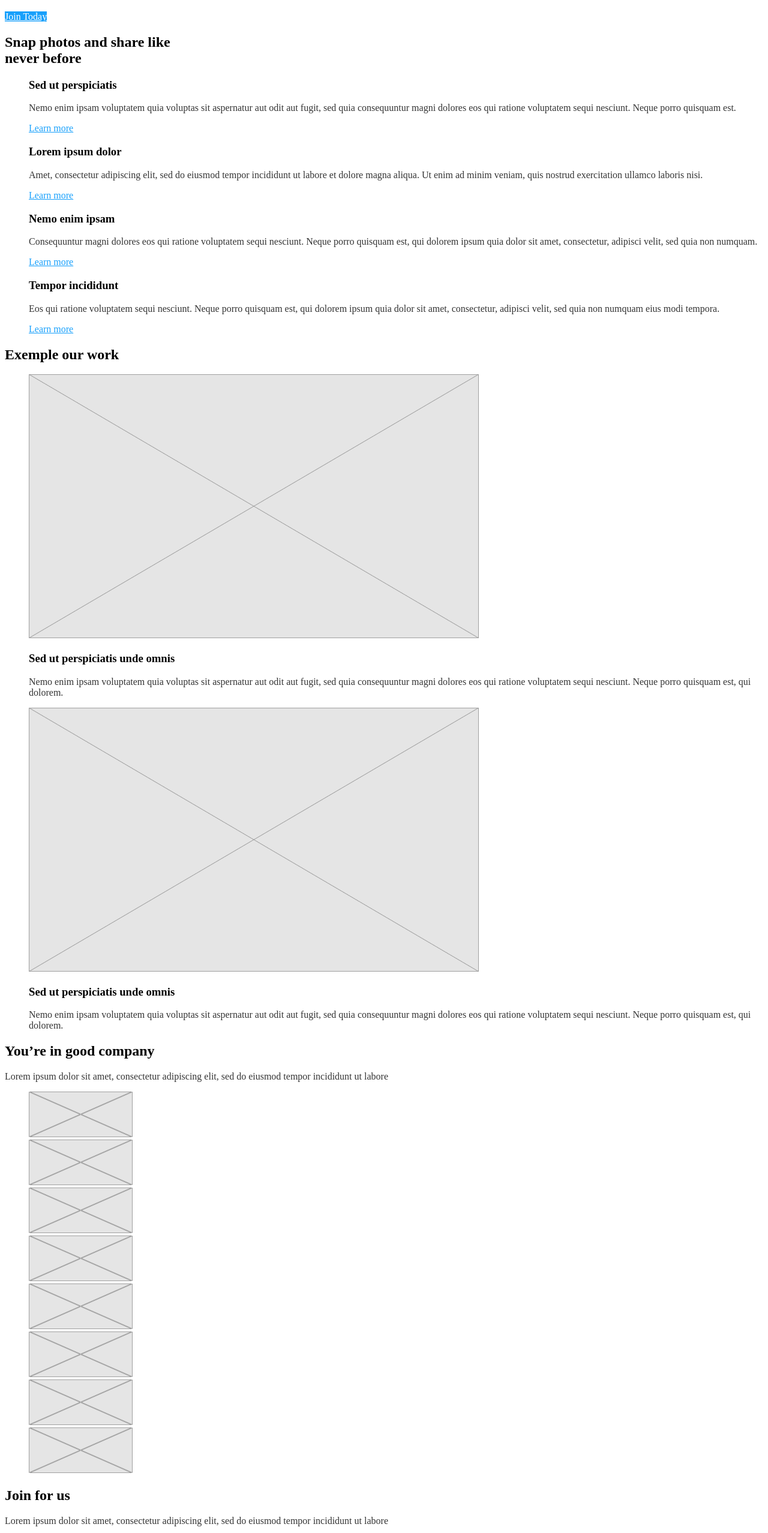
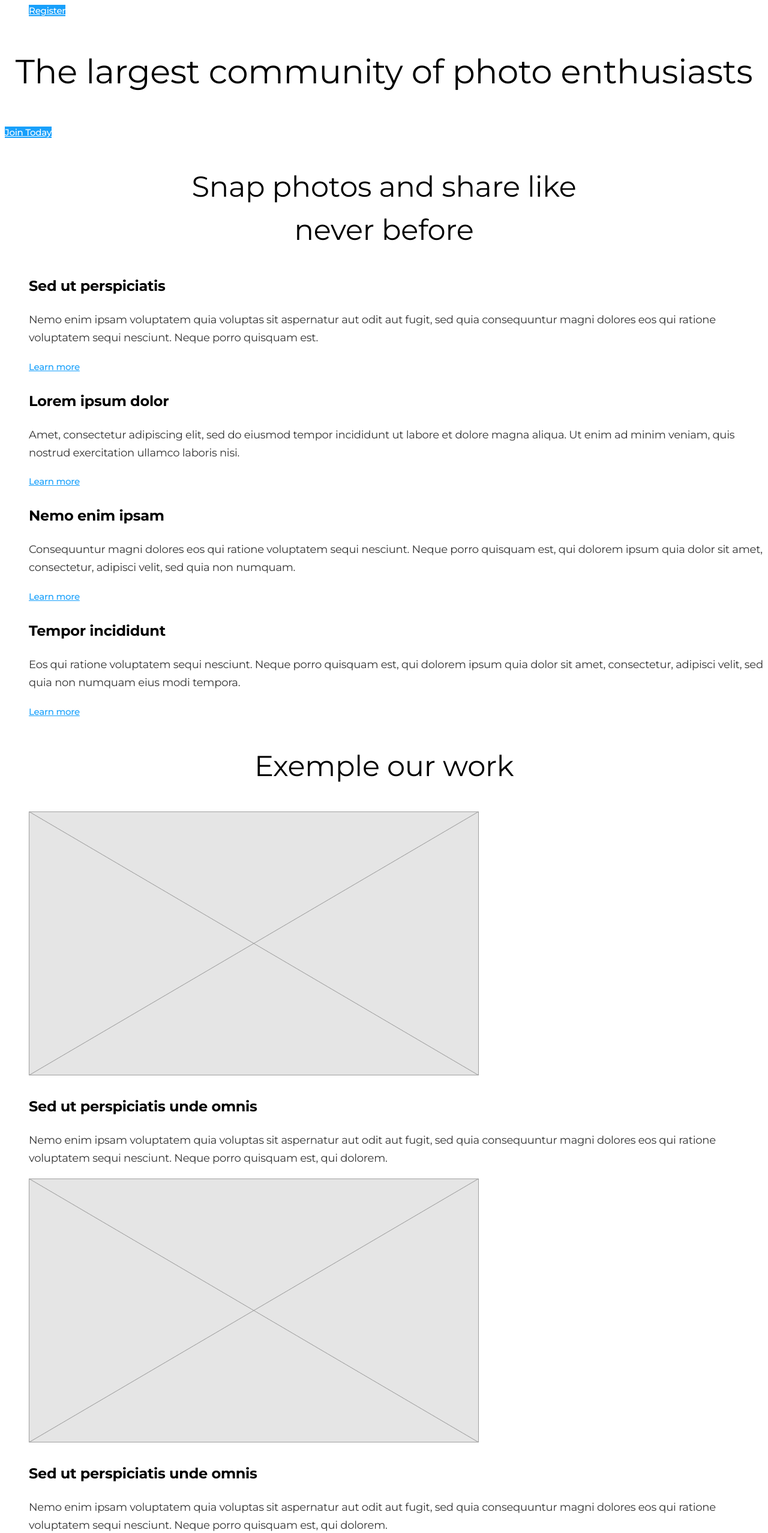
Before and after one commit to ArynaPatlakh/07-01-module2-repeta, a plain HTML site: page index.html in a window 1280 px wide. Shown: the part 224-2780 px from the top of the page at 60% size. Drawn offline with Linux system fonts and the light colour scheme.

Commit message:
finished this module whit new footer

```diff
--- a/css/style.css
+++ b/css/style.css
@@ -5,33 +5,80 @@
   --accent-color: #18a0fb;
   --secondary-background-color: #f5f5f5;
 }
+
 .page {
   background-color: #ffffff;
   color: var(--primary-text-color);
+
+  font-family: Montserrat, sans-serif;
+  letter-spacing: -0.27px;
+  font-size: 18px;
+  line-height: 1.66;
 }
 
 .list {
   list-style: none;
 }
 
+/* SECTION */
+.section-title {
+  color: var(--secondary-text-color);
+
+  font-size: 48px;
+  font-weight: 400;
+  line-height: 1.5;
+  text-align: center;
+}
+
+.section-pre-title {
+  font-size: 24px;
+  font-weight: 700;
+  line-height: 1.5;
+}
+
+/* BUTTON */
+.button {
+  color: var(--secondary-text-color);
+  background-color: var(--white-color);
+
+  font-family: Montserrat;
+  font-size: 15px;
+  font-weight: 500;
+  line-height: 1.2;
+}
+
+.button.primary {
+  background-color: var(--accent-color);
+  color: var(--white-color);
+}
+
+.button.secondary {
+  background-color: var(--white-color);
+  color: var(--accent-color);
+}
+
 /* LOGO  */
 .logo {
   color: var(--secondary-text-color);
+
+  font-family: Comfortaa, cursive;
+  font-size: 28px;
+  line-height: 1.14;
 }
+
 .logo:hover,
 .logo:focus {
   color: var(--accent-color);
-}
-
-/* SECTION */
-.section-title {
-  color: var(--secondary-text-color);
 }
 
 /* SITE NAVIGATION */
 
 .site-nav-link {
   color: var(--accent-color);
+
+  font-size: 15px;
+  font-weight: 500;
+  line-height: 1.2;
 }
 
 .site-nav-link:hover,
@@ -42,6 +89,13 @@
 /* HERO */
 .hero {
   color: var(--secondary-text-color);
+}
+
+.hero-title {
+  font-size: 56px;
+  font-weight: 400;
+  line-height: 1.42;
+  text-align: center;
 }
 
 /* FEATURES */
@@ -55,18 +109,35 @@
   color: var(--secondary-text-color);
 }
 
-/* BUTTON */
-.button {
-  color: var(--secondary-text-color);
-  background-color: var(--white-color);
+/* ADVENTAGES */
+.advantages-text {
+  text-align: center;
+  font-size: 36px;
+  font-weight: 400;
+  line-height: 1.38;
 }
 
-.button.primary {
-  background-color: var(--accent-color);
-  color: var(--white-color);
+/* JOIN */
+
+.join-text {
+  font-size: 36px;
+  font-weight: 400;
+  line-height: 1.38;
 }
 
-.button.secondary {
-  background-color: var(--white-color);
-  color: var(--accent-color);
+/* FOOTER */
+
+.footer-text,
+.footer-text > li {
+  font-size: 15px;
+  font-weight: 400;
+  line-height: 1.6;
 }
+
+/* FOOTER */
+
+.footer-pre-title {
+  font-size: 15px;
+  font-weight: 700;
+  line-height: 1.6;
+}
--- a/index.html
+++ b/index.html
@@ -4,6 +4,10 @@
     <meta charset="UTF-8" />
     <meta name="viewport" content="width=device-width, initial-scale=1.0" />
     <title>Repeta module 2</title>
+    <link
+      href="https://fonts.googleapis.com/css2?family=Comfortaa&family=Montserrat:wght@400;500;700&display=swap"
+      rel="stylesheet"
+    />
     <link rel="stylesheet" href="./css/style.css" />
   </head>
 
@@ -41,8 +45,10 @@
       </h2>
       <ul class="list features-list">
         <li class="features-item">
-          <h3 class="features-pre-title">Sed ut perspiciatis</h3>
-          <p>
+          <h3 class="features-pre-title section-pre-title">
+            Sed ut perspiciatis
+          </h3>
+          <p class="features-text section-text">
             Nemo enim ipsam voluptatem quia voluptas sit aspernatur aut odit aut
             fugit, sed quia consequuntur magni dolores eos qui ratione
             voluptatem sequi nesciunt. Neque porro quisquam est.
@@ -50,8 +56,10 @@
           <a href="" class="button secondary">Learn more</a>
         </li>
         <li class="features-item">
-          <h3 class="features-pre-title">Lorem ipsum dolor</h3>
-          <p>
+          <h3 class="features-pre-title section-pre-title">
+            Lorem ipsum dolor
+          </h3>
+          <p class="features-text section-text">
             Amet, consectetur adipiscing elit, sed do eiusmod tempor incididunt
             ut labore et dolore magna aliqua. Ut enim ad minim veniam, quis
             nostrud exercitation ullamco laboris nisi.
@@ -59,8 +67,8 @@
           <a href="" class="button secondary">Learn more</a>
         </li>
         <li class="features-item">
-          <h3 class="features-pre-title">Nemo enim ipsam</h3>
-          <p>
+          <h3 class="features-pre-title section-pre-title">Nemo enim ipsam</h3>
+          <p class="features-text section-text">
             Consequuntur magni dolores eos qui ratione voluptatem sequi
             nesciunt. Neque porro quisquam est, qui dolorem ipsum quia dolor sit
             amet, consectetur, adipisci velit, sed quia non numquam.
@@ -68,8 +76,10 @@
           <a href="" class="button secondary">Learn more</a>
         </li>
         <li class="features-item">
-          <h3 class="features-pre-title">Tempor incididunt</h3>
-          <p>
+          <h3 class="features-pre-title section-pre-title">
+            Tempor incididunt
+          </h3>
+          <p class="features-text section-text">
             Eos qui ratione voluptatem sequi nesciunt. Neque porro quisquam est,
             qui dolorem ipsum quia dolor sit amet, consectetur, adipisci velit,
             sed quia non numquam eius modi tempora.
@@ -88,8 +98,10 @@
             alt="example our work"
             width="750"
           />
-          <h3 class="work-pre-title">Sed ut perspiciatis unde omnis</h3>
-          <p>
+          <h3 class="work-pre-title section-pre-title">
+            Sed ut perspiciatis unde omnis
+          </h3>
+          <p class="section-text">
             Nemo enim ipsam voluptatem quia voluptas sit aspernatur aut odit aut
             fugit, sed quia consequuntur magni dolores eos qui ratione
             voluptatem sequi nesciunt. Neque porro quisquam est, qui dolorem.
@@ -101,8 +113,10 @@
             alt="example our work"
             width="750"
           />
-          <h3 class="work-pre-title">Sed ut perspiciatis unde omnis</h3>
-          <p>
+          <h3 class="work-pre-title section-pre-title">
+            Sed ut perspiciatis unde omnis
+          </h3>
+          <p class="section-text">
             Nemo enim ipsam voluptatem quia voluptas sit aspernatur aut odit aut
             fugit, sed quia consequuntur magni dolores eos qui ratione
             voluptatem sequi nesciunt. Neque porro quisquam est, qui dolorem.
@@ -111,13 +125,13 @@
       </ul>
     </section>
 
-    <section>
+    <section class="advantages">
       <h2 class="section-title">You’re in good company</h2>
-      <p>
+      <p class="advantages-text">
         Lorem ipsum dolor sit amet, consectetur adipiscing elit, sed do eiusmod
         tempor incididunt ut labore
       </p>
-      <ul class="list">
+      <ul class="list advantages-list">
         <li>
           <a href=""
             ><img src="./images/icon.svg" alt="Logo company" width="173"
@@ -161,9 +175,9 @@
       </ul>
     </section>
 
-    <section>
+    <section class="join">
       <h2 class="section-title">Join for us</h2>
-      <p>
+      <p class="join-text">
         Lorem ipsum dolor sit amet, consectetur adipiscing elit, sed do eiusmod
         tempor incididunt ut labore
       </p>
@@ -173,14 +187,60 @@
       </ul>
     </section>
 
-    <footer>
+    <footer class="footer">
+      <a href="" class="logo"
+        ><img src="./images/logo.svg" alt="logo" />photo</a
+      >
+
       <ul class="list">
+        <li>
+          <h3 class="footer-pre-title">Mobile app</h3>
+          <ul class="list footer-text">
+            <li>Features</li>
+            <li>Live share</li>
+            <li>Video record</li>
+          </ul>
+        </li>
+        <li>
+          <h3 class="footer-pre-title">Community</h3>
+          <ul class="list footer-text">
+            <li>Featured artists</li>
+            <li>The Portal</li>
+            <li>Live events</li>
+          </ul>
+        </li>
+        <li>
+          <h3 class="footer-pre-title">Company</h3>
+          <ul class="list footer-text">
+            <li>About us</li>
+            <li>Contact us</li>
+            <li>History</li>
+          </ul>
+        </li>
+      </ul>
+
+      <ul class="list">
+        <li><a href="" class="button primary">Join Today</a></li>
+        <li><a href="" class="button secondary">Contact us</a></li>
+      </ul>
+
+      <p class="footer-text">&copy; Photo, Inc. 2019. We love our users!</p>
+
+      <div>
+        <p class="footer-text">Follow us:</p>
+        <ul class="list">
+          <li><a href="" aria-label="Fecebook link">Fecebook</a></li>
+          <li><a href="" aria-label="Instagram link">Instagram</a></li>
+          <li><a href="" aria-label="Twiter link">Twiter</a></li>
+          <li><a href="" aria-label="LinkedId link">LinkedId</a></li>
+        </ul>
+      </div>
+
+      <!-- <ul class="list">
         <li><a href="">Mobile app</a></li>
         <li><a href="">Community</a></li>
         <li><a href="">Company</a></li>
       </ul>
-
-      <a href=""><img src="./images/logo.svg" alt="logo" />photo</a>
 
       <ul class="list">
         <li><a href="">Help desk</a></li>
@@ -195,7 +255,7 @@
         <li><a href="" aria-label="LinkedId link">LinkedId</a></li>
       </ul>
 
-      <p>&copy; Photo, Inc. 2019. We love our users!</p>
+      -->
     </footer>
   </body>
 </html>
```
Also changed, not shown: second-lesson.html (+6 -0 lines), 1 other file.
